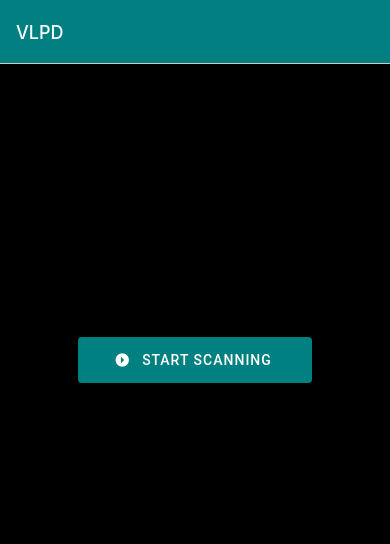
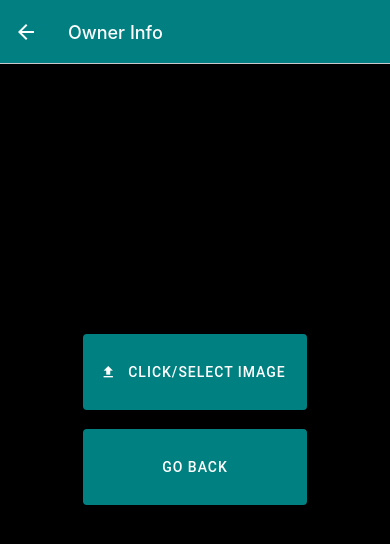
Before and after one commit to 123MayankSharma/vlpd_frontend, a React Native app: screen /Info in a window 390 px wide. Shown: the top 544 px of the page. Built offline with nearby package versions, Linux system fonts and the light colour scheme.

Commit message:
Basic Layout of App is Ready

```diff
--- a/App.js
+++ b/App.js
@@ -11,7 +11,7 @@ function App() {
 
     <Stack.Navigator>
       <Stack.Screen name="Home" component={Home} options={{ title: "VLPD" }} />
-      {/* <Stack.Screen name="Info" component={Info} options={{ title: "Owner Info" }} /> */}
+      <Stack.Screen name="Info" component={Info} options={{ title: "Owner Info" }} />
     </Stack.Navigator>
   )
 }
@@ -36,12 +36,13 @@ export default () => {
 };
 
 
-const styles = StyleSheet.create({
-  container: {
-    flex: 1,
-    backgroundColor: '#121212',
-    alignItems: 'center',
-    justifyContent: 'center',
-    marginTop: Constants.statusBarHeight,
-  },
-});
+// const styles = StyleSheet.create({
+//   container: {
+//     flex: 1,
+//     backgroundColor: '#121212',
+//     alignItems: 'center',
+//     justifyContent: 'center',
+//     marginTop: Constants.statusBarHeight,
+//   },
+// });
+//
--- a/package.json
+++ b/package.json
@@ -12,6 +12,7 @@
     "@react-navigation/native": "^6.0.13",
     "@react-navigation/native-stack": "^6.9.1",
     "expo": "~46.0.16",
+    "expo-image-picker": "~13.3.1",
     "expo-status-bar": "~1.4.0",
     "react": "18.0.0",
     "react-native": "0.69.6",
--- a/screens/Home.js
+++ b/screens/Home.js
@@ -1,5 +1,5 @@
 import { Text, View, StyleSheet } from 'react-native'
-import { Button } from 'react-native-paper'
+import { Button, Card, Title, Paragraph, Avatar } from 'react-native-paper'
 
 
 import React from 'react'
@@ -7,18 +7,31 @@ import React from 'react'
 const Home = ({ navigation }) => {
   return (
     <>
-      <View style={styles.container}>
+      {/* <View style={{ color: "white", marginTop: "40" }}> */}
+      <Card>
+        <Card.Content style={{ backgroundColor: "#1b1b1d" }}>
+          <Card.Title
+            title="Vehicle Info App"
+            titleStyle={{ color: "white", paddingLeft: 0 }}
+            left={() => { return <Avatar.Icon size={50} icon="camera" style={{ marginRight: "12%" }} /> }}
+          />
+          <Paragraph style={{ fontSize: 18, fontWeight: "normal", color: "white", marginBottom: "5%" }}>Click on the Button below to start Scanning the Vehicle Number Plate.</Paragraph>
+          <Card.Actions>
             <Button
               icon="arrow-right-drop-circle"
               theme={{ colors: { primary: "teal" } }}
               mode="contained"
-          onPress={() => navigation.navigate('Info')}
-          style={styles.buttonStyle}
+              onPress={() => navigation.navigate("Info")}
+            // style={styles.buttonStyle}
             >
               Start Scanning
+            </Button>
+          </Card.Actions>
+        </Card.Content>
 
-        </Button>
-      </View>
+      </Card>
+      {/* </View> */}
+
     </>
   )
 }
@@ -28,7 +41,7 @@ const styles = StyleSheet.create({
     color: "white"
   },
   buttonStyle: {
-    marginTop: "70%",
+    marginTop: "40%",
     marginLeft: "20%",
     width: '60%',
     height: "15%",
--- a/screens/Info.js
+++ b/screens/Info.js
@@ -1,11 +1,207 @@
-import { Text, View, StyleSheet } from 'react-native'
+import { Text, View, StyleSheet, Image } from 'react-native'
+import * as ImagePicker from "expo-image-picker";
+import { Modal, Portal, Button, Provider } from "react-native-paper"
+import { useState } from 'react'
+const Info = ({ navigation }) => {
+  const [modal, setModal] = useState(false);
+  const [photo, setPhoto] = useState(false);
+  const [imageInfo, setImageInfo] = useState({})
 
-const Info = () => {
+  const selectImageFromGallery = async () => {
+    //ask for permission to access library
+
+    if (photo == true) {
+      uploadImage()
+    }
+    const permission = await ImagePicker.requestMediaLibraryPermissionsAsync();
+
+    if (permission.granted == true) {
+      let res = await ImagePicker.launchImageLibraryAsync({
+        mediaTypes: ImagePicker.MediaTypeOptions.Images,
+        allowsEditing: true,
+        aspect: [1, 1],
+        quality: 0.6,
+      });
+
+      if (!res.cancelled) {
+        let imageInfo = {
+          uri: res.uri,
+          type: `test/${res.uri.split(".")[1]}`,
+          name: `test.${res.uri.split(".")[1]}`,
+        };
+        setImageInfo(imageInfo);
+        setModal(false);
+        setPhoto(true)
+      }
+    } else {
+      Alert.alert("Gallery Permission Required!");
+    }
+  };
+
+  //function for using camera
+  const selectImageFromCamera = async () => {
+    //ask for permission to access library
+    if (photo == true) {
+      uploadImage()
+    }
+
+    const permission = await ImagePicker.requestCameraPermissionsAsync();
+
+    if (permission.granted == true) {
+      let res = await ImagePicker.launchCameraAsync();
+      if (!res.cancelled) {
+        let imageInfo = {
+          uri: res.uri,
+          type: `test/${res.uri.split(".")[1]}`,
+          name: `test.${res.uri.split(".")[1]}`,
+        };
+        setImageInfo(imageInfo);
+        setModal(false);
+        setPhoto(true)
+      }
+    } else {
+      Alert.alert("Camera Permission Required!");
+    }
+  };
+
+  //function for handling image uploads to cloudinary
+  const uploadImage = () => {
+    // const data = new FormData();
+    // data.append("file", image);
+    // fetch("model_api_link", {
+    //   method: "post",
+    //   body: data,
+    // })
+    //   .then((res) => res.json())
+    //   .then((data) => {
+    //     setPhoto(data.url);
+    //   })
+    //   .catch((err) => {
+    //     Alert.alert("Error While Uploading Image!");
+    //   });
+    //
+
+    console.log(imageInfo)
+    navigation.navigate("Home")
+  };
   return (
-    <View>
-      This is the info page!
+    <View style={styles.root} >
+      <Image uri={imageInfo.uri} />
+      <Button
+        icon={photo == false ? "upload" : "check"}
+        mode="contained"
+        theme={{ colors: { primary: "teal" } }}
+        onPress={() => {
+          photo == false ? setModal(true) : uploadImage();
+        }}
+        style={{
+          marginTop: "70%",
+          marginLeft: "20%",
+          width: '60%',
+          height: "10%",
+          justifyContent: "center",
+          alignItems: "center"
+
+        }}
+      >
+        {photo == false ? "Click/Select Image" : "Upload Image"}
+      </Button>
+      <Button
+        mode="contained"
+        theme={{ colors: { primary: "teal" } }}
+        onPress={() => {
+          if (photo == true) {
+            setPhoto(false)
+            setModal(true)
+          } else {
+            navigation.navigate("Home")
+          }
+        }}
+        style={{
+          marginTop: "5%",
+          marginLeft: "20%",
+          width: '60%',
+          height: "10%",
+          justifyContent: "center",
+          alignItems: "center"
+
+        }}
+
+      >
+        {photo == false ? "Go Back" : "Re-Select Image"}
+      </Button>
+      <Provider>
+        <Portal>
+          <Modal
+            visible={modal}
+            onDismiss={() => {
+              setModal(false);
+            }}
+            contentContainerStyle={styles.ModalStyle}
+          >
+            <View>
+              <View style={styles.modalButton}>
+                <Button
+                  icon="camera"
+                  mode="contained"
+                  style={{ marginRight: 5 }}
+                  theme={{ colors: { primary: "teal" } }}
+                  onPress={selectImageFromCamera}
+                >
+                  camera
+                </Button>
+                <Button
+                  icon="image"
+                  mode="contained"
+                  style={{ marginRight: 3 }}
+                  theme={{ colors: { primary: "teal" } }}
+                  onPress={selectImageFromGallery}
+                >
+                  gallery
+                </Button>
+              </View>
+              <Button
+                icon="close"
+                mode="contained"
+                onPress={() => {
+                  setModal(false);
+                }}
+                style={{ marginHorizontal: 20, marginVertical: 20 }}
+              >
+                Cancel
+              </Button>
+            </View>
+          </Modal>
+        </Portal>
+      </Provider>
     </View>
   )
 }
 
+const styles = StyleSheet.create({
+  root: {
+    flex: 1,
+    backgroundColor: "#000000",
+    color: "#fff",
+    margin: 8,
+    justifyContent: "center",
+  },
+  modalButton: {
+    flexDirection: "row",
+    justifyContent: "space-between",
+    padding: 10,
+    marginBottom: 100,
+  },
+  ModalStyle: {
+    backgroundColor: "azure",
+    marginTop: 70,
+    marginBottom: 100,
+    marginLeft: 30,
+    marginRight: 30,
+  },
+});
+
+
+
+
 export default Info
```
Also changed, not shown: 1 other file (tests, documents, lock files or other folders). Lines whose indentation alone changed are shown as unchanged.
